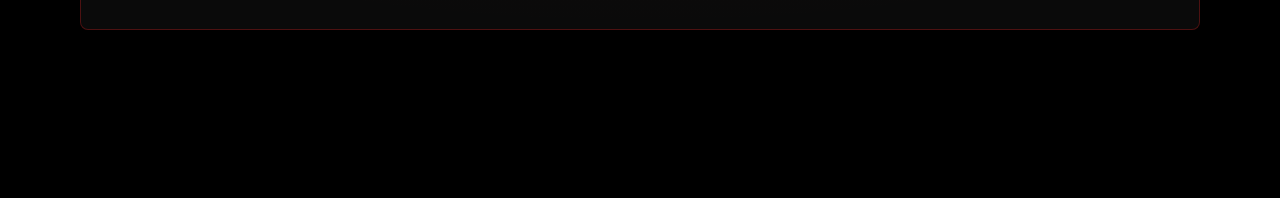
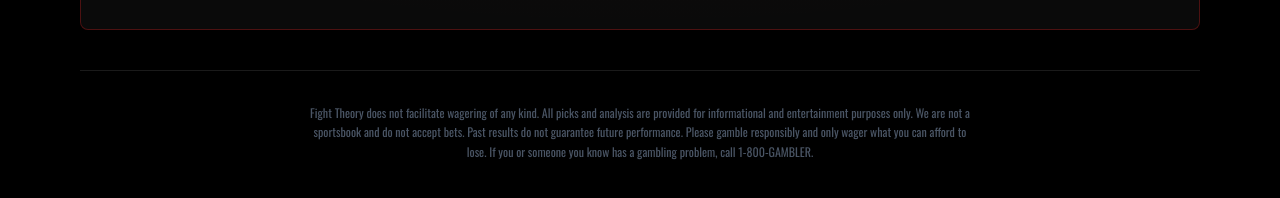
Before and after one commit to novaterradigital-ai/fighttheory, a Next.js app: page /picks in a window 1280 px wide. Shown: the part 628-826 px from the top of the page. Before the commit the page ends 800 px from the top, so only its background shows below. Built offline with nearby package versions, Linux system fonts and the light colour scheme; no server answers.

Commit message:
Add legal disclaimer to public picks page

```diff
--- a/src/app/picks/page.tsx
+++ b/src/app/picks/page.tsx
@@ -125,6 +125,13 @@
             </Link>
           </div>
         </div>
+
+        {/* Legal Disclaimer */}
+        <div className="mt-10 border-t border-[#1a1a1a] pt-8 pb-4 text-center">
+          <p className="text-gray-600 text-xs leading-relaxed max-w-2xl mx-auto">
+            Fight Theory does not facilitate wagering of any kind. All picks and analysis are provided for informational and entertainment purposes only. We are not a sportsbook and do not accept bets. Past results do not guarantee future performance. Please gamble responsibly and only wager what you can afford to lose. If you or someone you know has a gambling problem, call 1-800-GAMBLER.
+          </p>
+        </div>
       </div>
     </div>
   )
```
